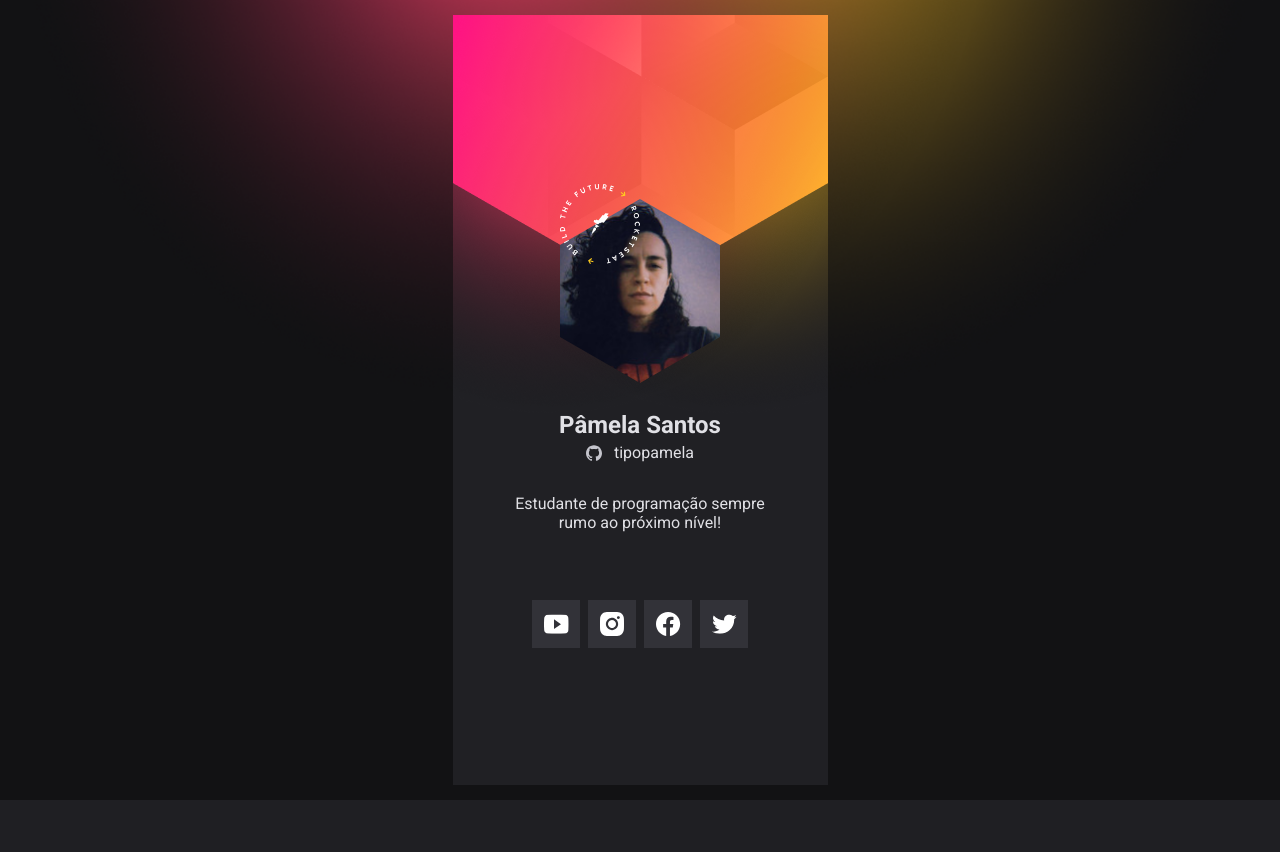
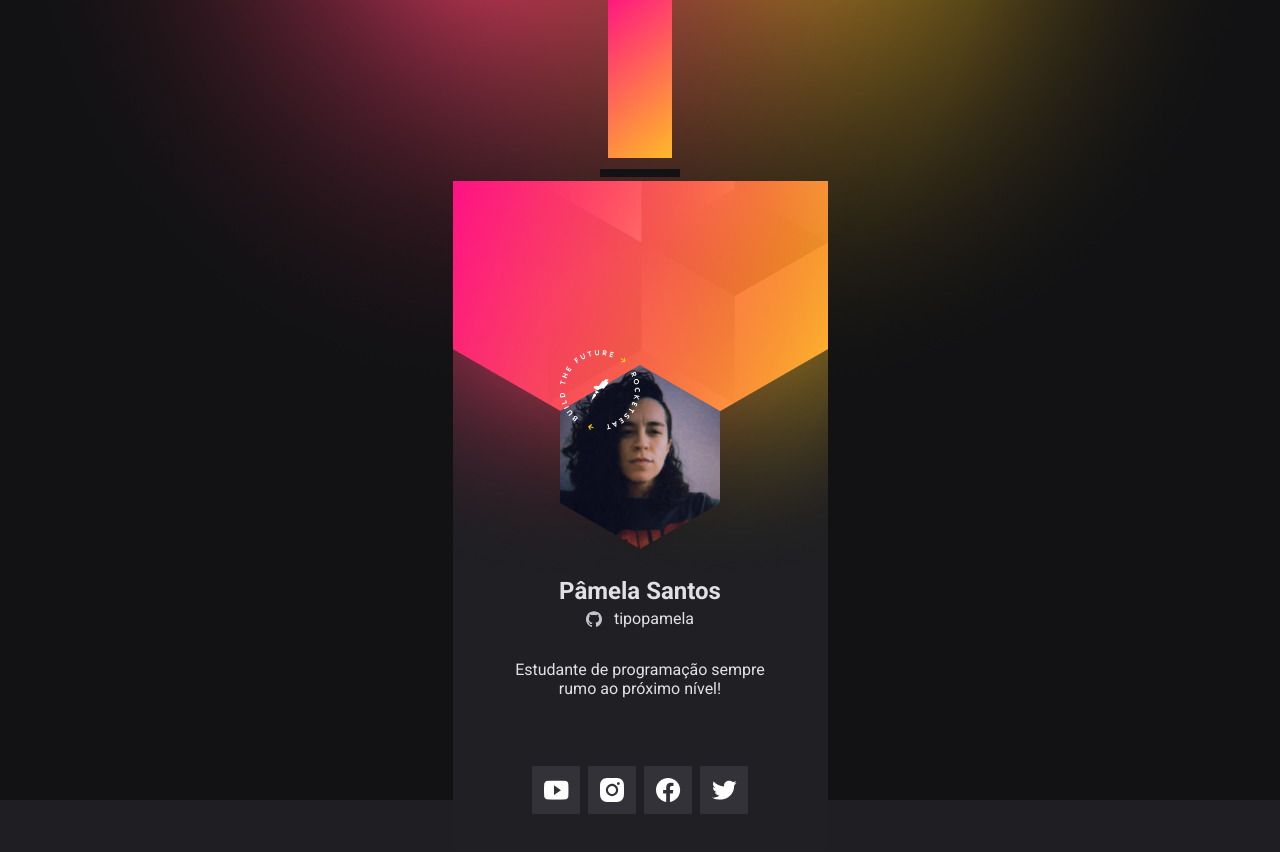
Before and after one commit to tipopamela/cracha-nlw, a plain HTML site: page index.html in a window 1280 px wide. Before the commit the page ends 800 px from the top, so only its background shows below. Drawn offline with Linux system fonts and the light colour scheme; no server answers.

Commit message:
atualizando html

```diff
--- a/index.html
+++ b/index.html
@@ -14,6 +14,12 @@
     <title>Pâmela Santos - DoWhile 2021</title>
   </head>
   <body>
+    <span>
+      <img src="images/faixa.svg" alt="Faixa Rocketseat" />
+    </span>
+    <span>
+      <img src="images/quebra.svg" alt="Faixa Rocketseat" />
+    </span>
     <main>
       <div class="container">
         <div class="avatar">
```
